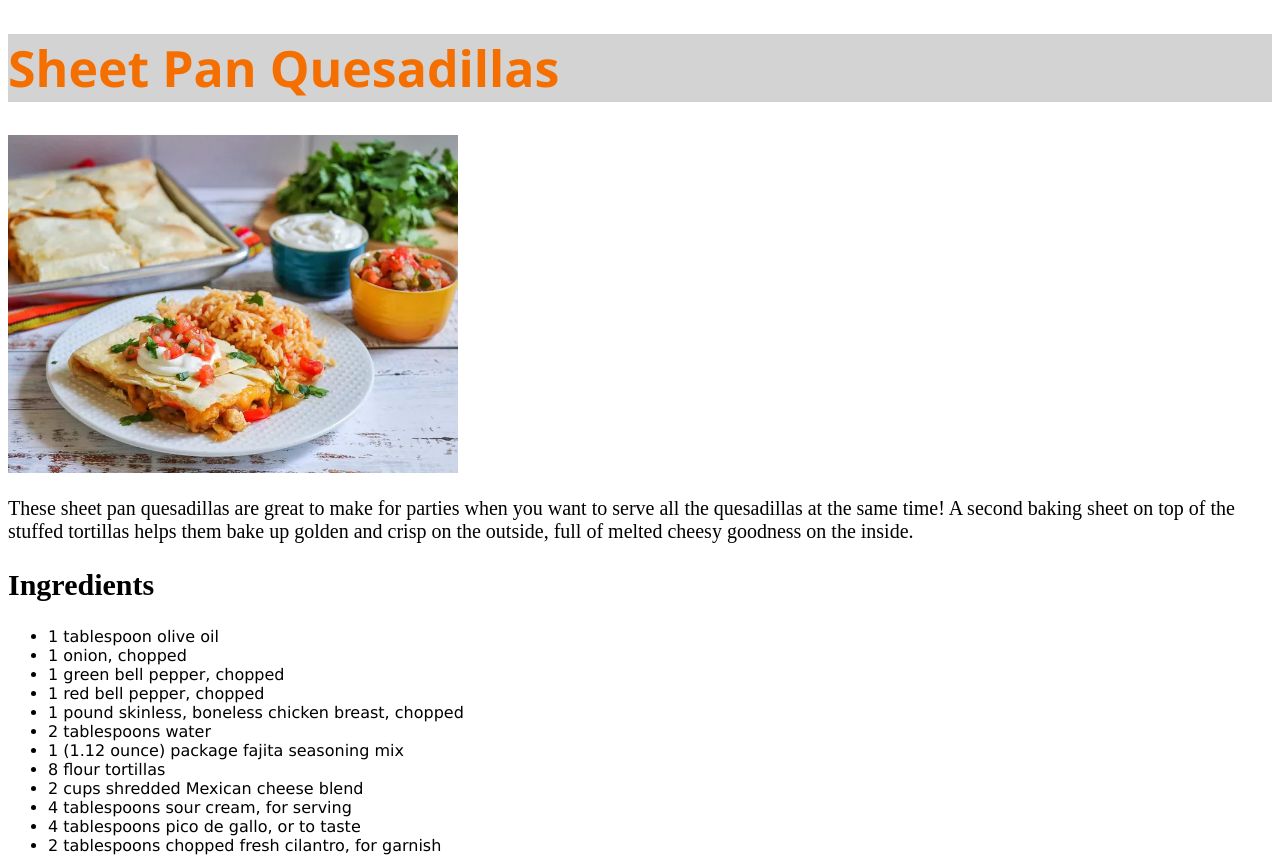
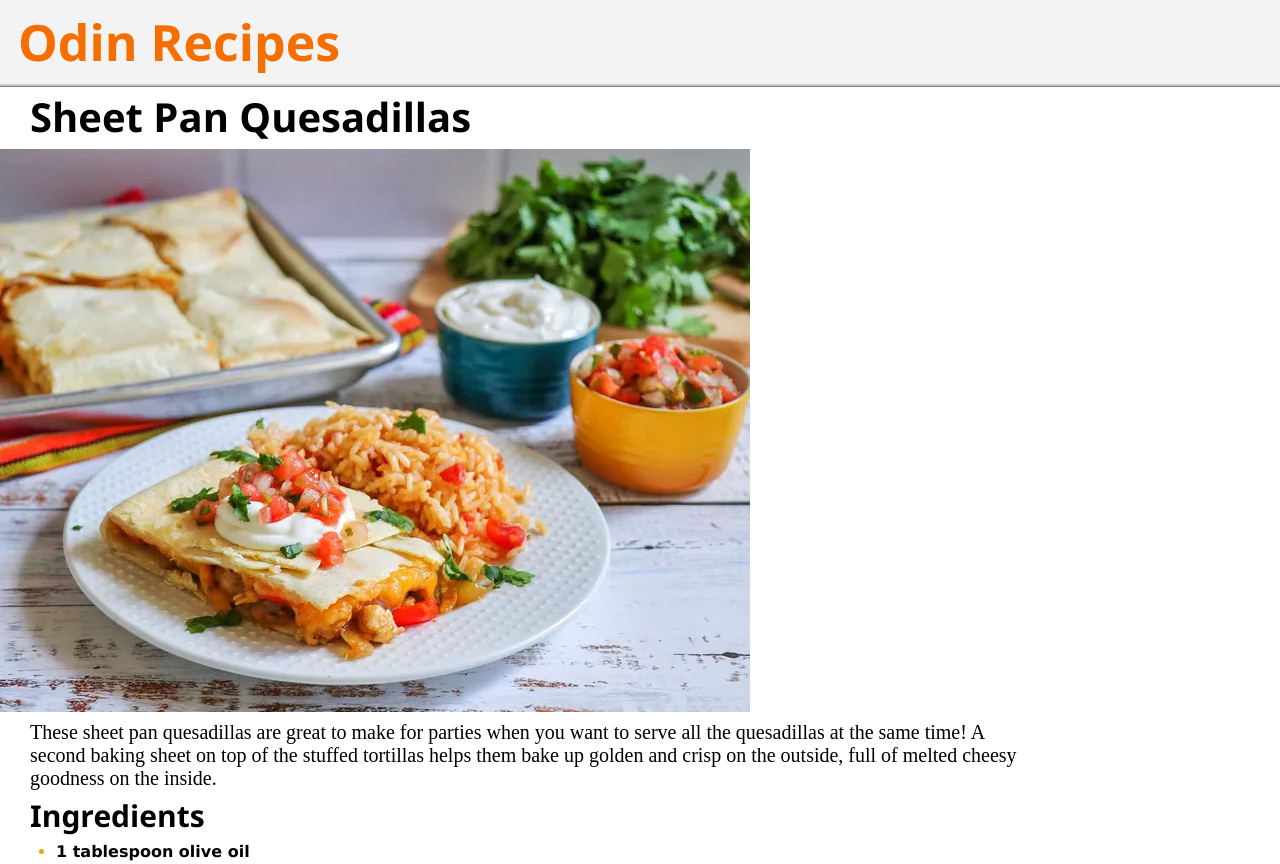
Before and after one commit to ImNotTheBoi/odin-recipes, a plain HTML site: page recipes/Sheet-Pan-Quesadillas.html in a window 1280 px wide. Shown: the top 864 px of the page. Drawn offline with Linux system fonts and the light colour scheme.

Commit message:
Element positions
Edit the elements position using styles on the Box Model in CSS.

```diff
--- a/recipes/Sheet-Pan-Quesadillas.html
+++ b/recipes/Sheet-Pan-Quesadillas.html
@@ -1,17 +1,23 @@
 <!DOCTYPE html>
 <html lang="en">
+
 <head>
     <meta charset="UTF-8">
     <meta name="viewport" content="width=device-width, initial-scale=1.0">
     <link rel="stylesheet" href="../stylesheet.css">
     <title>Document</title>
 </head>
+
 <body>
-    <h1><strong>Sheet Pan Quesadillas</strong></h1>
+    <div>
+        <h1 id="main-title">Odin Recipes</h1>
+    </div>
+    <h1 class="title">Sheet Pan Quesadillas</h1>
     <img src="../images/Sheet-Pan-Chicken-Fajita-Quesadillas.png">
-    <p>These sheet pan quesadillas are great to make for parties when you want to serve all the quesadillas at the same time!
-    A second baking sheet on top of the stuffed tortillas helps them bake up golden and crisp on the outside, full
-         of melted cheesy goodness on the inside.</p>
+    <p>These sheet pan quesadillas are great to make for parties when you want to serve all the quesadillas at the same
+        time!
+        A second baking sheet on top of the stuffed tortillas helps them bake up golden and crisp on the outside, full
+        of melted cheesy goodness on the inside.</p>
     <p></p>
     <h2><strong>Ingredients</strong></h2>
     <ul>
@@ -39,7 +45,7 @@
             Return onion and bell peppers to the skillet. Stir in water and fajita seasoning.
             Cook and stir until the chicken has completely cooked through.</li>
         <li>On a half sheet pan, place 6 tortillas around the edges of the pan so that about half of each
-             tortilla hangs over the side. Place another tortilla in the center to cover the pan completely.</li>
+            tortilla hangs over the side. Place another tortilla in the center to cover the pan completely.</li>
         <li>Using a slotted spoon, top with the chicken, onion, and pepper mixture in an even layer
             (being careful not to add too much liquid from the skillet).
             Finally, sprinkle cheese evenly over the chicken mixture.</li>
@@ -50,6 +56,8 @@
             the tortillas are golden and crispy, 8 to 12 more minutes.</li>
         <li>Slice into rectangles and serve topped with sour cream, pico de gallo, and cilantro, if desired.</li>
     </ol>
-    <p><a href="../index.html">Go Back</a></li></p>
+    <p><a href="../index.html">Go Back</a></li>
+    </p>
 </body>
+
 </html>
--- a/stylesheet.css
+++ b/stylesheet.css
@@ -1,22 +1,67 @@
-h1 {
+* {
+    margin: 0px;
+    padding: 0px;
+    box-sizing: border-box;
+}
+
+div {
     color: rgb(245, 110, 0);
-    background-color: lightgray;
+    background-color: rgb(243, 243, 243);
+    outline: ridge rgb(204, 204, 204);
+}
+
+#main-title {
     font-size: 50px;
+    font-weight: 600;
     font-family: 'Segoe UI', Tahoma, Geneva, Verdana, sans-serif;
-    text-align: left;
+    padding: 8px;
+    margin-left: 10px;
 }
+
+.title,
+p,
+h2 {
+    margin: 5px 30px;
+    margin-right: 20vw;
+}
+
+.title {
+    font-size: 40px;
+    font-family: 'Segoe UI', Tahoma, Geneva, Verdana, sans-serif;
+}
+
 h2 {
     font-size: 30px;
+    font-family: 'Segoe UI', Tahoma, Geneva, Verdana, sans-serif;
+    margin: 3 auto;
 }
+
 p {
     font-size: 20px;
 }
+
+ul,
+ol {
+    margin: 2px 50px;
+}
+
+ul li::marker {
+    color: rgb(238, 163, 25)
+}
+
+ul li {
+    font-weight: 600;
+
+}
+
 li {
+    margin: 6px;
+    margin-right: 20vw;
     font-size: medium;
     font-family: Verdana, Geneva, Tahoma, sans-serif;
 }
 
-img {
+li img {
     height: auto;
     width: 450px;
 }
```
Also changed, not shown: index.html (+6 -1 lines), recipes/Chicken-Bacon-Ranch-Tacos.html (+13 -5 lines), recipes/Grilled-Chicken-Breasts.html (+11 -4 lines), 1 other file.
